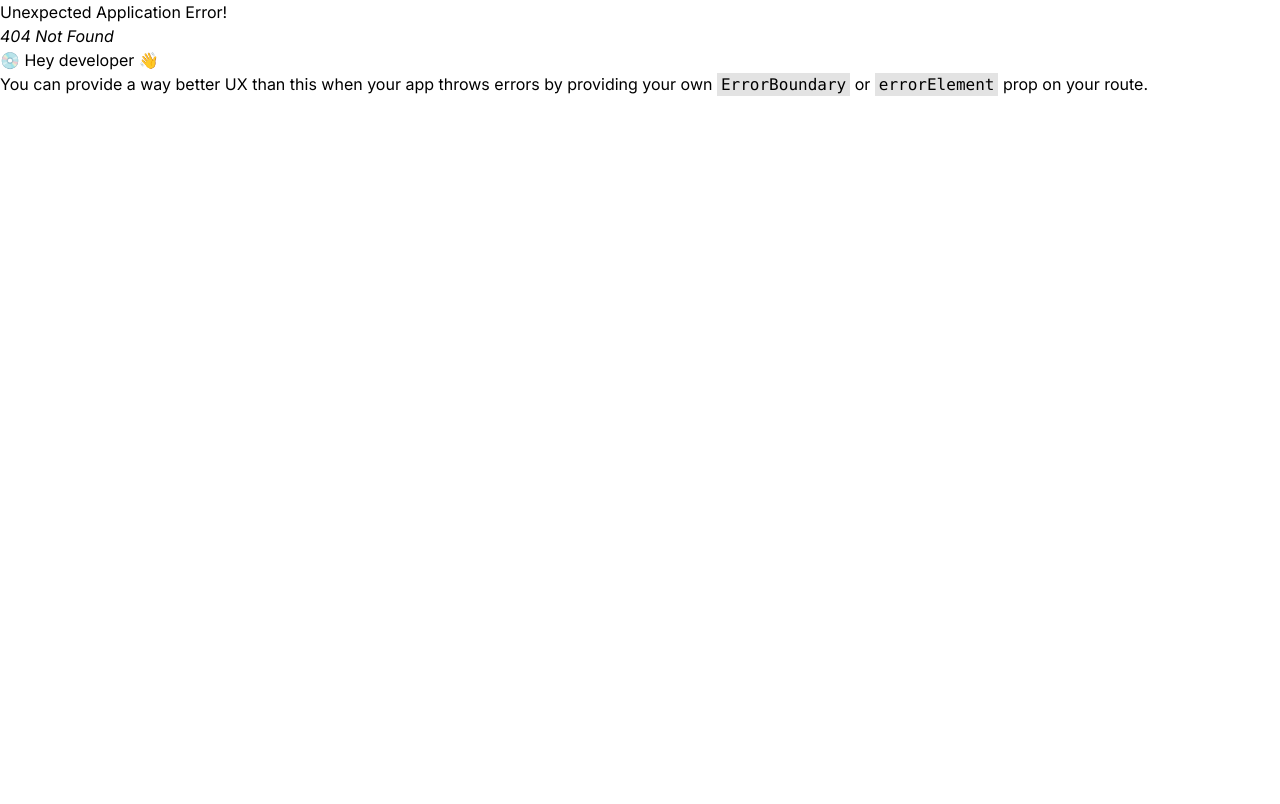
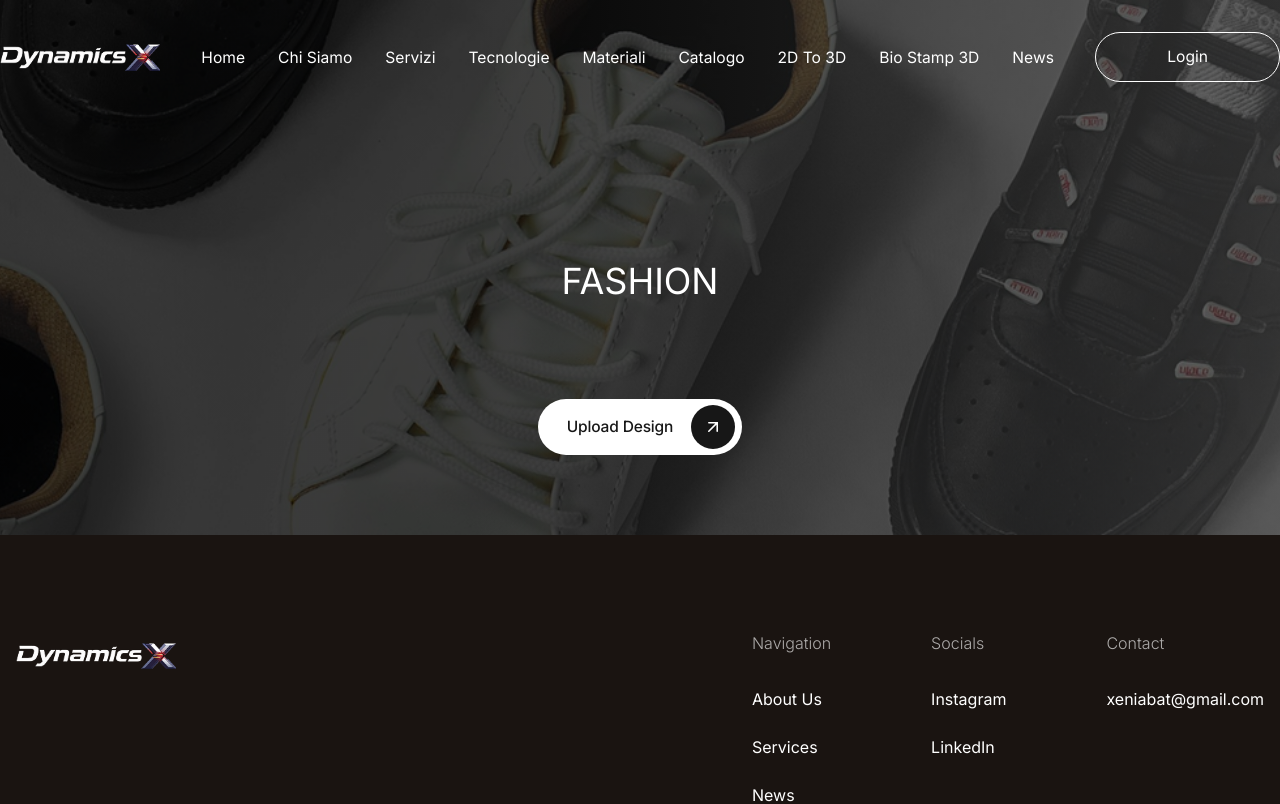
Before and after one commit to alimuzzaman-zamaddar/dynamic-x-project, a React (Vite) app: page /footwear in a window 1280 px wide. Before the commit this address had no page. Shown: the top 804 px of the page. Built offline with nearby package versions, Linux system fonts and the light colour scheme.

Commit message:
feat:create new page

```diff
--- /dev/null
+++ b/src/components/CommonComponents/NewBanner.jsx
@@ -0,0 +1,65 @@
+import React from "react";
+import { ArrowBlack } from "../SvgContainer/SvgContainer";
+
+const NewBanner = ({
+  title,
+  description = "",
+  buttonText = "Upload Design",
+  image,
+}) => {
+  return (
+    <div
+      className=" w-full pt-65 pb-20 bg-center bg-cover bg-no-repeat"
+      style={{
+        backgroundImage: `linear-gradient(90deg, rgba(0,0,0,0.4) 0.16%, rgba(0,0,0,0.4) 36.87%, rgba(102,102,102,0.4) 99.85%), url(${image})`,
+      }}
+    >
+      <div className="banner-content text-center px-2 sm:px-4">
+        {/* Title */}
+        <h1 className="banner-title text-xl sm:text-2xl md:text-3xl xl:text-[36px]">
+          {title}
+        </h1>
+
+        {/* Description */}
+        {description && (
+          <p className="banner-description text-sm sm:text-base md:text-base xl:text-[16px] leading-6 sm:leading-7 md:leading-8 max-w-[90%] sm:max-w-[600px] md:max-w-[632px] mx-auto">
+            {description}
+          </p>
+        )}
+        {/*  Clean Button */}
+        <button
+          type="button"
+          className={`
+    group relative flex items-center gap-5 px-4 md:px-7 py-4 md:py-4 text-sm md:text-[15.5px] font-medium tracking-[-0.01em] text-neutral-900 bg-white border border-white/40 rounded-full overflow-hidden transition-all duration-500 ease-out hover:bg-transparent hover:text-white hover:border-white/70
+    active:scale-[0.98] xl:mt-20 focus-visible:outline focus-visible:outline-2 focus-visible:outline-white cursor-pointer focus-visible:outline-offset-2
+  `}
+        >
+          <span
+            className={` relative transition-all mr-[40px] duration-500 ease-out group-hover:translate-x-0.5
+    `}
+          >
+            {buttonText}
+          </span>
+
+          <div
+            className={`
+      absolute right-1.5 top-1/2 -translate-y-1/2
+      flex size-11 items-center justify-center rounded-full
+      bg-neutral-900 text-white
+      transition-all duration-500 ease-out
+      group-hover:bg-transparent group-hover:scale-110 group-hover:rotate-135
+    `}
+          >
+            <ArrowBlack className="size-5 transition-transform duration-500 group-hover:scale-110" />
+          </div>
+
+          <div
+            className={` absolute inset-0 rounded-full bg-gradient-to-r from-white/0 via-white/10 to-white/0 opacity-0 -translate-x-full transition-all duration-700 ease-out group-hover:opacity-100 group-hover:translate-x-full`}
+          />
+        </button>
+      </div>
+    </div>
+  );
+};
+
+export default NewBanner;
--- /dev/null
+++ b/src/pages/Footwear.jsx
@@ -0,0 +1,13 @@
+import React from 'react'
+import Fashionbg from "../assets/img/bg/2026-02-20 17.43.03 1.png"
+import NewBanner from '../components/CommonComponents/NewBanner'
+
+const Footwear = () => {
+  return (
+    <>
+      <NewBanner image={Fashionbg} title={"FASHION"} />
+    </>
+  )
+}
+
+export default Footwear
--- a/src/router/router.jsx
+++ b/src/router/router.jsx
@@ -9,6 +9,7 @@ import Uploaddesign from "../pages/Uploaddesign";
 import { StampaPage } from "../pages/StampaPage";
 import { Stampasla } from "../pages/Stampasla";
 import { Stampasls } from "../pages/Stampasls";
+import Footwear from "../pages/Footwear";
 
 const router = createBrowserRouter([
   {
@@ -44,6 +45,10 @@ const router = createBrowserRouter([
         element: <Stampasls />,
       },
       {
+        path: "/footwear",
+        element: <Footwear />,
+      },
+      {
         path: "/coming-soon",
         element: <ComingSoon />,
       },
--- a/src/shared/Navbar.jsx
+++ b/src/shared/Navbar.jsx
@@ -83,13 +83,14 @@ const Navbar = () => {
     };
   }, []);
   const isHome = pathName === "/";
+  const isFashion = pathName === "/footwear";
 
   return (
     <nav
       className={`fixed ease-in-out duration-500 transition-all lg:px-0 px-4 top-0 left-0 w-full z-50
   ${pathName.includes("/technology-details")
           ? "bg-transparent"
-          : isHome
+        : isHome || isFashion
             ? scrollY < 200
               ? "bg-transparent"
               : "bg-black"
```
Also changed, not shown: src/assets/img/bg/2026-02-20 17.43.03 1.png (added).
